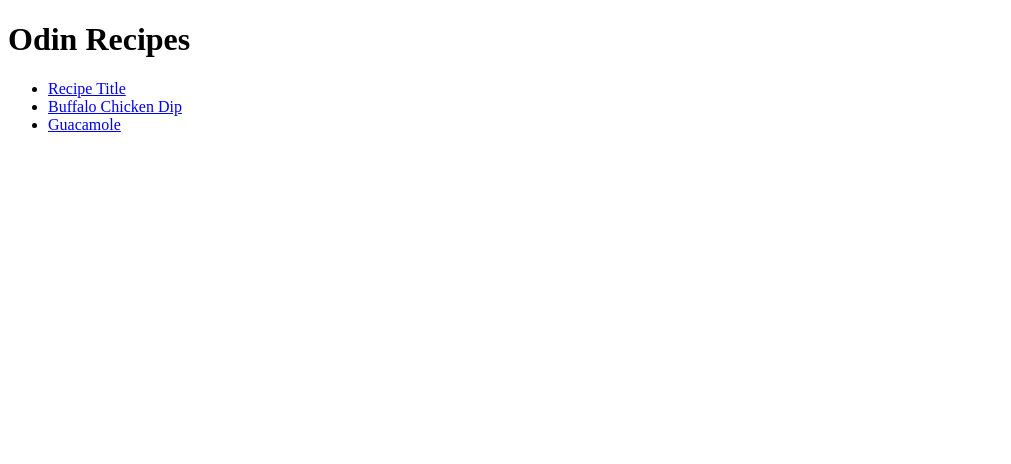
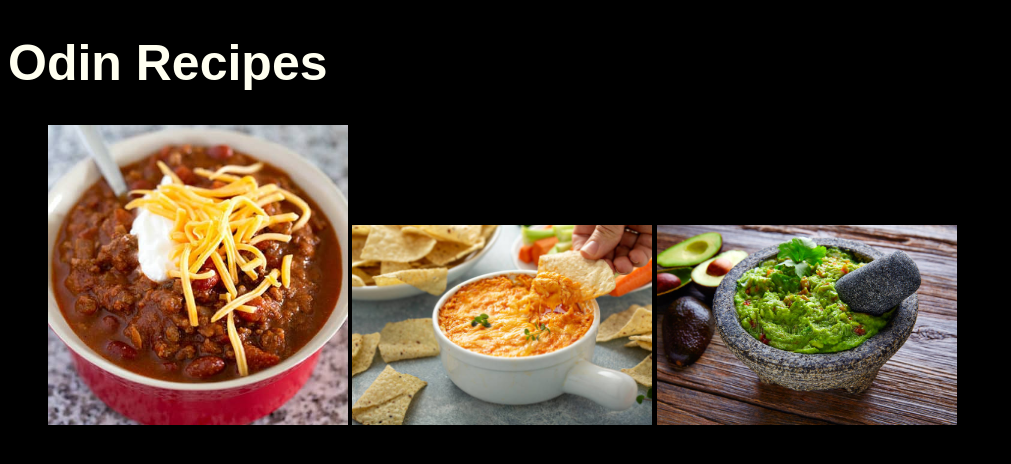
Before and after one commit to TonyTrem/odin-recipes, a plain HTML site: page index.html in a window 1280 px wide. Shown: the whole page, without its empty margins (0-1011 px from the left). Drawn offline with Linux system fonts and the light colour scheme.

Commit message:
Play with CSS

```diff
--- a/index.html
+++ b/index.html
@@ -4,14 +4,15 @@
     <meta charset="UTF-8">
     <meta http-equiv="X-UA-Compatible" content="IE=edge">
     <meta name="viewport" content="width=device-width, initial-scale=1.0">
+    <link rel="stylesheet" href="styles/style.css">
     <title>Odin Recipes</title>
 </head>
 <body>
     <h1>Odin Recipes</h1>
     <ul>
-        <li><a href="recipes/chilli.html">Recipe Title</a></li>
-        <li><a href="recipes/buffalo-chicken-dip.html">Buffalo Chicken Dip</a></li>
-        <li><a href="recipes/guacamole.html">Guacamole</a></li>
+        <li><a href="recipes/chilli.html"><img src="imgs/chilli.jpg"></a></li>
+        <li><a href="recipes/buffalo-chicken-dip.html"><img src="imgs/buffalo-chicken-dip.jpg"></a></li>
+        <li><a href="recipes/guacamole.html"><img src="imgs/guacamole.jpg"></a></li>
     </ul>
 </body>
 </html>
--- /dev/null
+++ b/styles/style.css
@@ -0,0 +1,20 @@
+body {
+    font-family: Arial, Helvetica, sans-serif;
+    color: ivory;
+    background-color: black;
+    text-align: left;
+}
+
+img {
+    max-width: 300px;
+    height: auto;
+}
+
+li {
+    display: inline;
+    list-style: none;
+}
+
+h1 {
+    font-size: 50px;
+}
```
Also changed, not shown: recipes/buffalo-chicken-dip.html (+1 -0 lines), recipes/chilli.html (+1 -0 lines), recipes/guacamole.html (+1 -0 lines).
